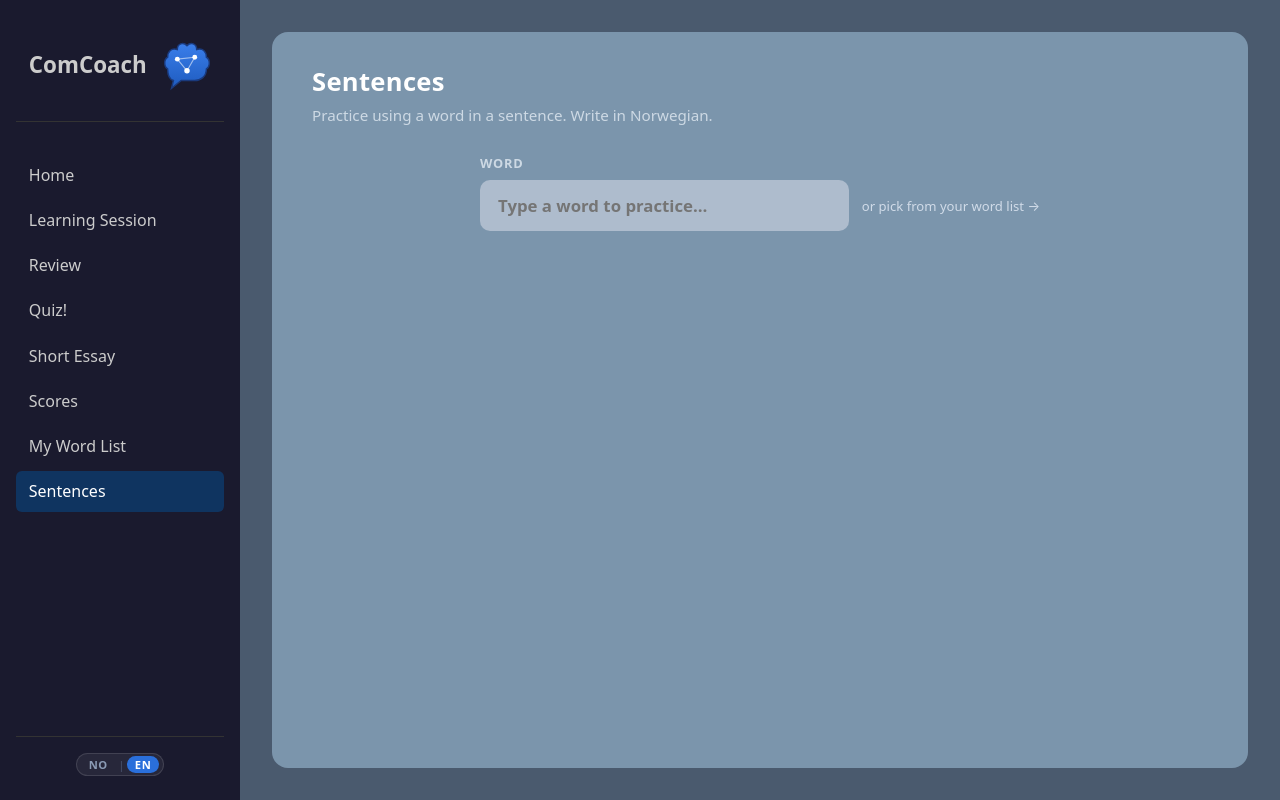
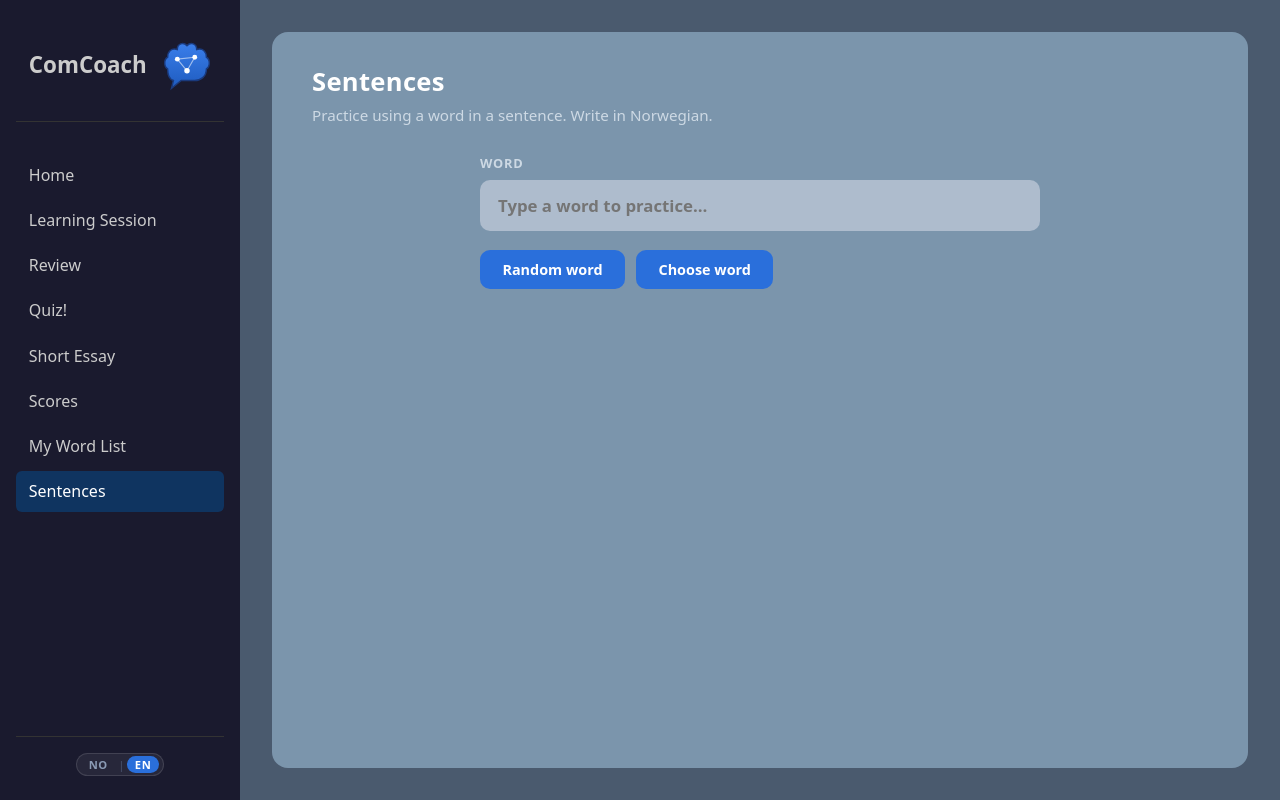
Before and after one commit to pete-h-87/ComCoach, a React (Vite) app in the folder client/: page /sentences in a window 1280 px wide. Built offline with nearby package versions, Linux system fonts and the light colour scheme.

Commit message:
working on sentence page

```diff
--- a/client/src/pages/Sentences.css
+++ b/client/src/pages/Sentences.css
@@ -97,6 +97,29 @@
   border-color: #2a6fdb;
 }
 
+.sentences-word-buttons {
+  display: flex;
+  gap: 0.7rem;
+  margin-top: 0.7rem;
+}
+
+.sentences-word-button {
+  padding: 0.6rem 1.4rem;
+  border: none;
+  border-radius: 10px;
+  background: #2a6fdb;
+  color: #fff;
+  font: inherit;
+  font-size: 0.9rem;
+  font-weight: 600;
+  cursor: pointer;
+  transition: background 0.15s, transform 0.05s;
+}
+
+.sentences-word-button:hover:not(:disabled) {
+  background: #1b5fc0;
+}
+
 .sentences-submit {
   align-self: flex-start;
   padding: 0.7rem 1.8rem;
@@ -150,7 +173,7 @@
 
 .sentences-result--incorrect {
   background: rgba(230, 57, 70, 0.12);
-  border: 2px solid #e63946;
+  border: 2px solid #6e1d24;
 }
 
 .sentences-verdict {
@@ -163,7 +186,7 @@
 }
 
 .sentences-result--incorrect .sentences-verdict {
-  color: #e63946;
+  color: #6e1d24;
 }
 
 .sentences-result-label {
--- a/client/src/pages/Sentences.tsx
+++ b/client/src/pages/Sentences.tsx
@@ -22,6 +22,8 @@ const TEXT = {
     failed: "Check failed. Try again.",
     networkError: "Network error.",
     pickFromList: "or pick from your word list →",
+    wordButton1: "Random word",
+    wordButton2: "Choose word",
   },
   no: {
     title: "Setninger",
@@ -41,6 +43,8 @@ const TEXT = {
     failed: "Sjekk mislyktes. Prøv igjen.",
     networkError: "Nettverksfeil.",
     pickFromList: "eller velg fra ordlisten din →",
+    wordButton1: "Tilfeldig ord",
+    wordButton2: "Velg ord",
   },
 };
 
@@ -71,6 +75,14 @@ export default function Sentences() {
     }
     // eslint-disable-next-line react-hooks/exhaustive-deps
   }, [location.state]);
+
+  const handleRandomWord = () => {
+
+  };
+
+  const handlePickWord = () => {
+    navigate("/word-list");
+  };
 
   const handleSubmit = async () => {
     if (!word.trim() || !sentence.trim() || checking) return;
@@ -126,9 +138,25 @@ export default function Sentences() {
               placeholder={t.wordPlaceholder}
               disabled={checking || !!result}
             />
-            <a className="sentences-pick-link" href="/word-list">
+            {/* <a className="sentences-pick-link" href="/word-list">
               {t.pickFromList}
-            </a>
+            </a> */}
+          </div>
+          <div className="sentences-word-buttons">
+            <button
+              type="button"
+              className="sentences-word-button"
+              onClick={handleRandomWord}
+            >
+              {t.wordButton1}
+            </button>
+            <button
+              type="button"
+              className="sentences-word-button"
+              onClick={handlePickWord}
+            >
+              {t.wordButton2}
+            </button>
           </div>
         </div>
 
@@ -163,14 +191,18 @@ export default function Sentences() {
         {error && <p className="sentences-error">{error}</p>}
 
         {result && (
-          <div className={`sentences-result ${result.correct ? "sentences-result--correct" : "sentences-result--incorrect"}`}>
+          <div
+            className={`sentences-result ${result.correct ? "sentences-result--correct" : "sentences-result--incorrect"}`}
+          >
             <div className="sentences-verdict">
               {result.correct ? t.correct : t.incorrect}
             </div>
 
             {!result.correct && result.correctedSentence && (
               <div className="sentences-corrected">
-                <span className="sentences-result-label">{t.correctedLabel}:</span>
+                <span className="sentences-result-label">
+                  {t.correctedLabel}:
+                </span>
                 <p>{result.correctedSentence}</p>
               </div>
             )}
@@ -184,7 +216,10 @@ export default function Sentences() {
               <button className="sentences-submit" onClick={resetSentence}>
                 {t.tryAnother}
               </button>
-              <button className="sentences-submit sentences-submit--secondary" onClick={resetAll}>
+              <button
+                className="sentences-submit sentences-submit--secondary"
+                onClick={resetAll}
+              >
                 {t.changeWord}
               </button>
             </div>
```
Also changed, not shown: 1 other file (tests, documents, lock files or other folders).
